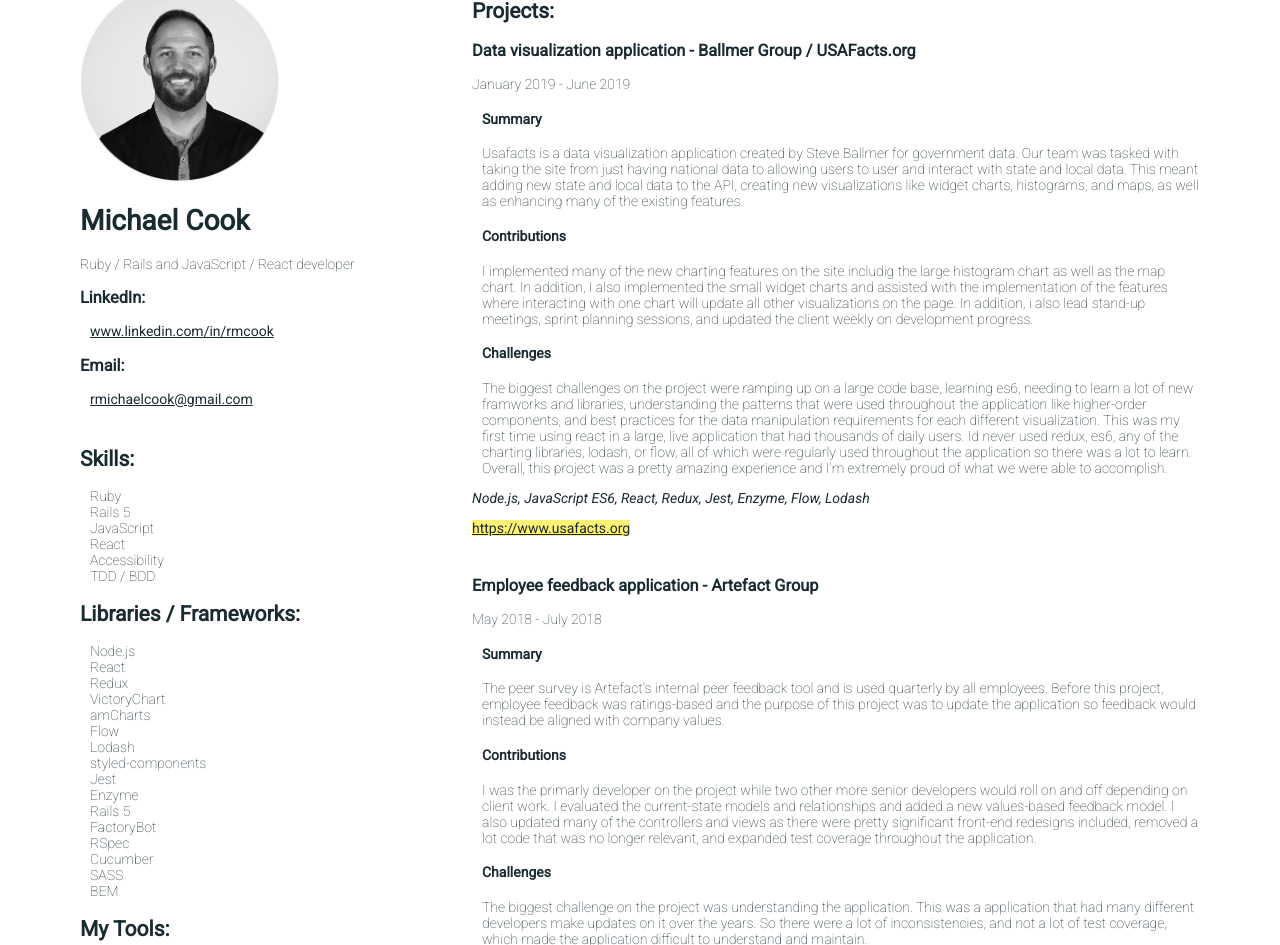
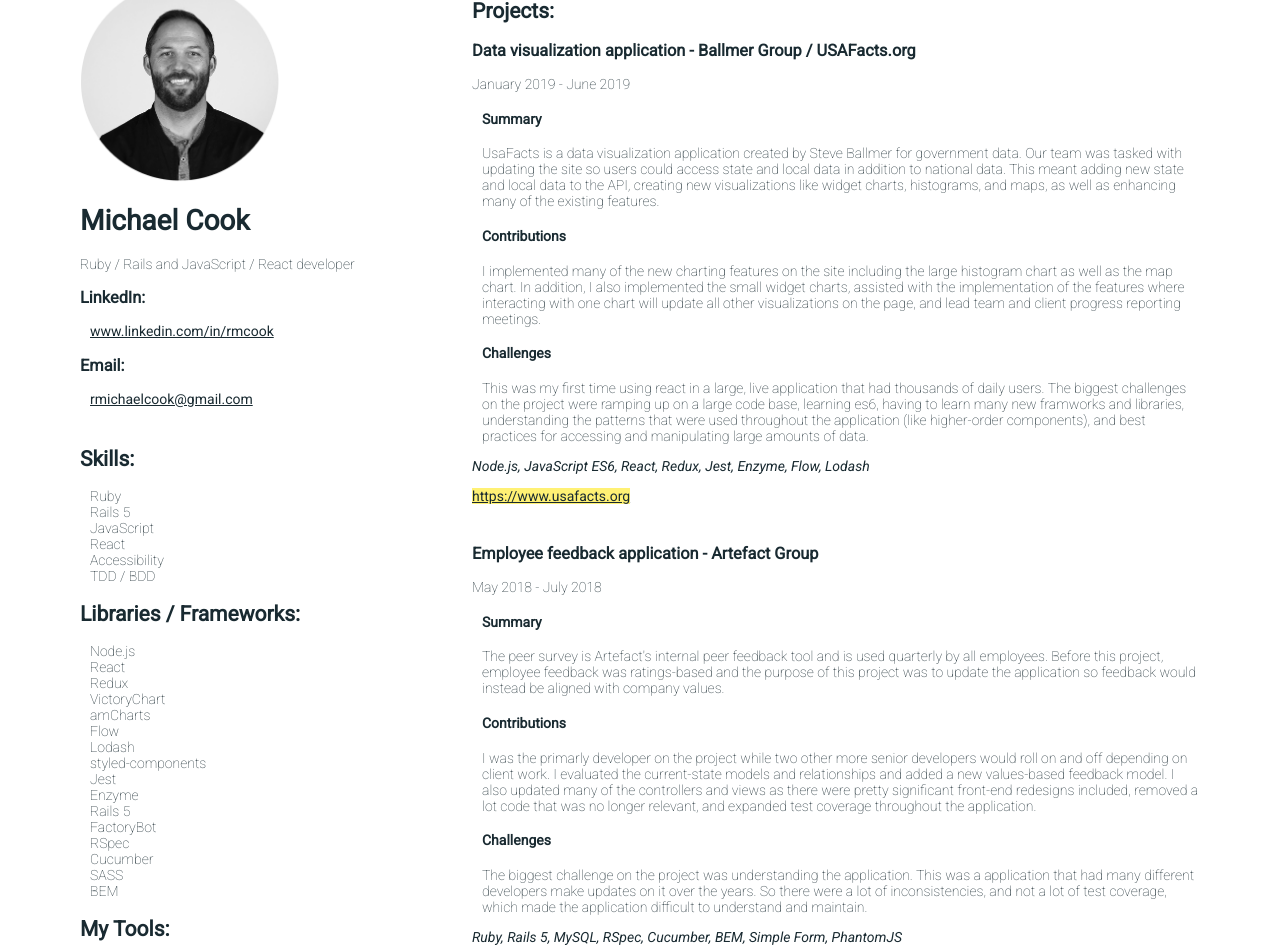
Before and after one commit to rmcook/portfolio, a React (Vite) app: page / in a window 1280 px wide. Shown: the part 898-1843 px from the top of the page. Built offline with nearby package versions, Linux system fonts and the light colour scheme.

Commit message:
Update usafacts.js

```diff
--- a/src/components/projects/usafacts.js
+++ b/src/components/projects/usafacts.js
@@ -7,22 +7,20 @@
       id={'01'}
       name={'Data visualization application - Ballmer Group / USAFacts.org'}
       duration={'January 2019 - June 2019'}
-      summary={`Usafacts is a data visualization application created by Steve Ballmer for government data.
-      Our team was tasked with taking the site from just having national data to allowing users to user and interact
-      with state and local data. This meant adding new state and local data to the API, creating new visualizations like
+      summary={`UsaFacts is a data visualization application created by Steve Ballmer for government data.
+      Our team was tasked with updating the site so users could access state and local data in addition
+      to national data. This meant adding new state and local data to the API, creating new visualizations like
       widget charts, histograms, and maps, as well as enhancing many of the existing features.
       `}
-      contributions={`I implemented many of the new charting features on the site includig the large histogram chart as well as the
-      map chart. In addition, I also implemented the small widget charts and assisted with the implementation
-      of the features where interacting with one chart will update all other visualizations on the page. In addition,
-      i also lead stand-up meetings, sprint planning sessions, and updated the client weekly on development progress.
+      contributions={`I implemented many of the new charting features on the site including the large histogram chart
+      as well as the map chart. In addition, I also implemented the small widget charts, assisted with the implementation
+      of the features where interacting with one chart will update all other visualizations on the page, and lead team and
+      client progress reporting meetings.
       `}
-      challenges={`The biggest challenges on the project were ramping up on a large code base, learning es6, needing to learn a lot of
-      new framworks and libraries, understanding the patterns that were used throughout the application like higher-order
-      components, and best practices for the data manipulation requirements for each different visualization. This was my first time using react in a large, live application that had thousands of daily users.
-      Id never used redux, es6, any of the charting libraries, lodash, or flow, all of which were regularly used throughout
-      the application so there was a lot to learn. Overall, this project was a pretty amazing experience and I'm
-      extremely proud of what we were able to accomplish.
+      challenges={`This was my first time using react in a large, live application that had thousands of daily users. The
+      biggest challenges on the project were ramping up on a large code base, learning es6, having to learn many new framworks
+      and libraries, understanding the patterns that were used throughout the application (like higher-order
+      components), and best practices for accessing and manipulating large amounts of data.
       `}
       tools={'Node.js, JavaScript ES6, React, Redux, Jest, Enzyme, Flow, Lodash'}
       link={'https://www.usafacts.org'}
```
